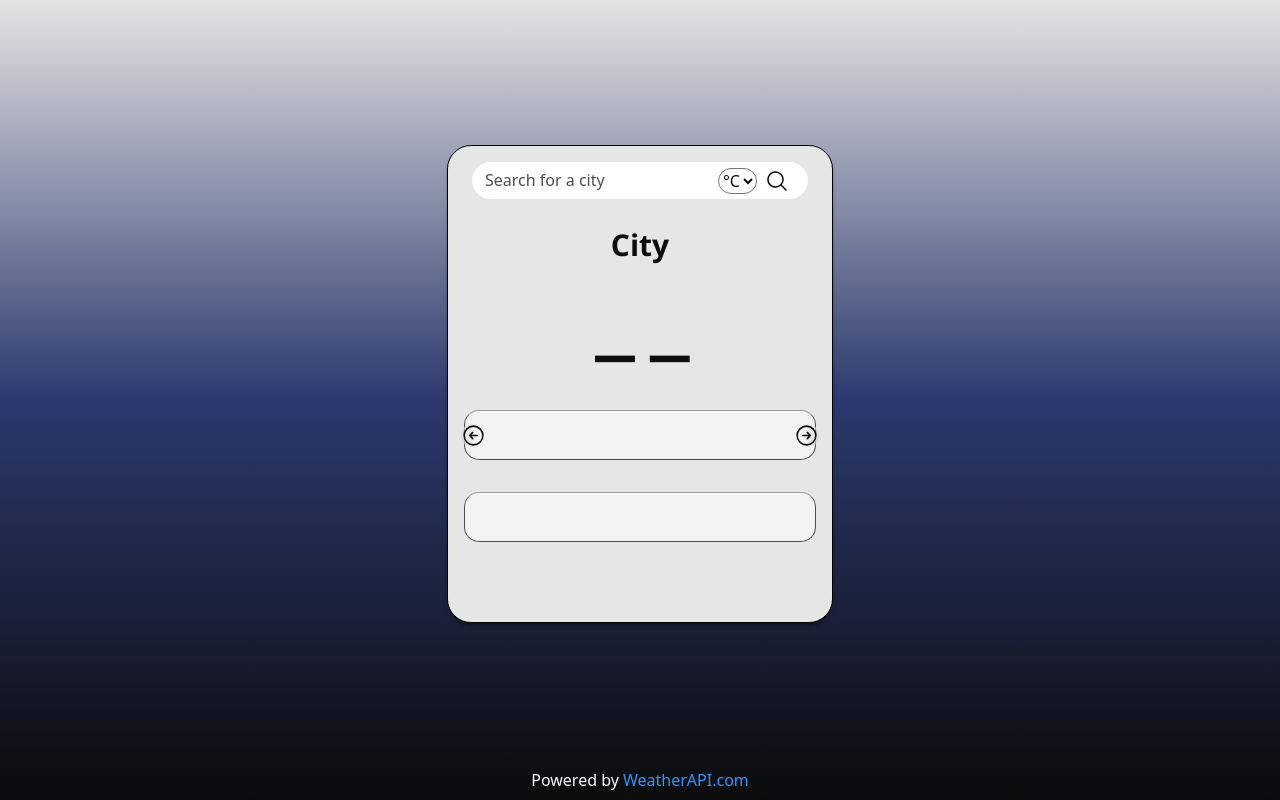
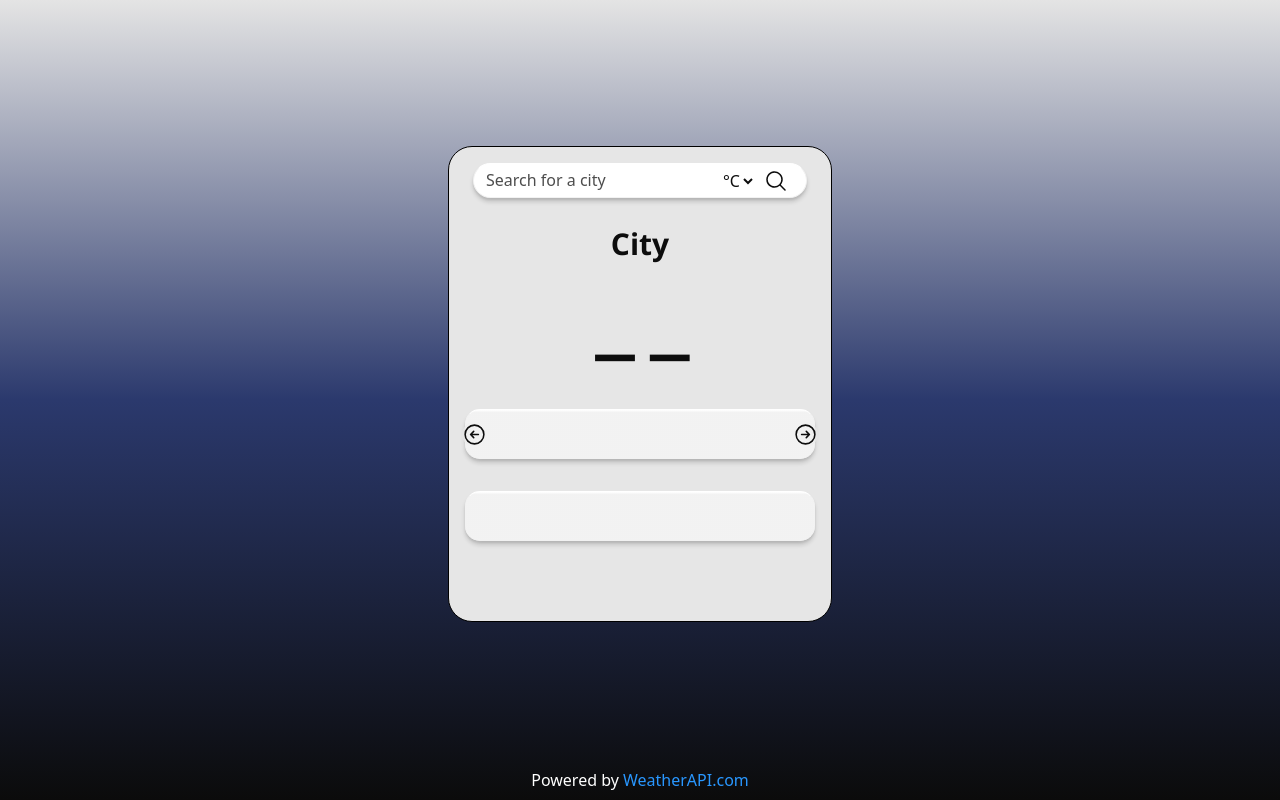
Before and after one commit to gyonshayel/weather-app, a website built with Vite: page index.html in a window 1280 px wide. Built offline with nearby package versions, Linux system fonts and the light colour scheme; a web font is replaced by a local one.

Commit message:
Add more styling

```diff
--- a/scripts/renderHourlyForecastData.js
+++ b/scripts/renderHourlyForecastData.js
@@ -11,14 +11,14 @@ export function renderHourlyForecastData(arrDays, unit) {
   const currentDate = new Date();
   const currentHour = currentDate.getHours();
 
-  // today's hours and tomorrow's hours data
+  // Today's hours and tomorrow's hours data
   const todayHours = arrDays[0].hour;
   const tomorrowHours = arrDays[1]?.hour || [];
 
-  // combining both
+  // Combining both
   const allHours = [...todayHours, ...tomorrowHours];
 
-  // getting only the next 24 hours from NOW
+  // Getting only the next 24 hours from NOW
   const cutOff = new Date(currentDate.getTime() + 1000 * 60 * 60 * 24);
   const next24Hours = allHours.filter((h) => {
     const hour = new Date(h.time);
--- a/scripts/utils/formatDate.js
+++ b/scripts/utils/formatDate.js
@@ -11,6 +11,6 @@ export function formatDate(date) {
     return "Today";
   }
 
-  // Otherwise, return weekday name, e.g., "Tuesday"
+  // Else return weekday name
   return forecastDate.toLocaleDateString(undefined, { weekday: "long" });
 }
--- a/scripts/uvIndex.js
+++ b/scripts/uvIndex.js
@@ -1,7 +1,6 @@
 import { renderComponent } from "./renderComponent";
 
 export function uvIndex(uv) {
-  console.log(uv);
   renderComponent("uv-index", "UV-Index", uv);
 
   const uvComponent = document.querySelector(".uv-index");
--- a/styles/components/components.css
+++ b/styles/components/components.css
@@ -16,6 +16,7 @@ component-card {
   border: 1px solid var(--color-border);
   border-top-color: var(--color-border-highlight);
   border-radius: 15px;
+  box-shadow: var(--shadow);
 }
 
 .component {
--- a/styles/components/future-forecast.css
+++ b/styles/components/future-forecast.css
@@ -3,6 +3,7 @@
   border: 1px solid var(--color-border);
   border-top-color: var(--color-border-highlight);
   border-radius: 15px;
+  box-shadow: var(--shadow);
 }
 
 .future-forecast__title {
@@ -16,8 +17,6 @@
 .future-forecast__data {
   padding: 0.5em 0.5em;
   font-family: var(--font-family-text);
-  /* background-color: var(--color-top);
-  border-radius: 15px; */
 }
 
 .future-forecast__data hr {
--- a/styles/components/header.css
+++ b/styles/components/header.css
@@ -7,7 +7,9 @@
   margin-bottom: 1rem;
   padding: 0.3rem 0.6rem;
   background-color: var(--color-top);
-  border: 1px solid var(--color-white);
+  border: 1px solid var(--color-border);
+  border-top-color: var(--color-border-highlight);
+  box-shadow: var(--shadow);
   border-radius: 9999px;
 }
 
@@ -39,6 +41,7 @@
   outline: none;
   background-color: transparent;
   color: var(--color-text);
+  border: none;
   border-radius: 9999px;
 }
 #unit option {
--- a/styles/components/hourly-forecast.css
+++ b/styles/components/hourly-forecast.css
@@ -3,6 +3,7 @@
   border: 1px solid var(--color-border);
   border-top-color: var(--color-border-highlight);
   border-radius: 15px;
+  box-shadow: var(--shadow);
 }
 
 .hourly-forecast__title {
@@ -21,9 +22,6 @@
   column-gap: 1.5rem;
   overflow-x: auto;
   padding: 0.5em 0.25em;
-  /* background-color: var(--color-top);
-  border: 1px solid var(--color-border);
-  border-radius: 15px; */
   scroll-behavior: smooth;
   scrollbar-width: none; /* Firefox */
 }
--- a/styles/style.css
+++ b/styles/style.css
@@ -6,15 +6,16 @@
   --color-bottom: hsl(0, 0%, 90%);
   --color-middle: hsl(0, 0%, 95%);
   --color-top: hsl(0, 0%, 100%);
-  --color-border: hsl(0, 0%, 30%);
-  --color-border-highlight: hsl(0, 0%, 60%);
 
+  --color-border: hsl(0, 0%, 95%);
+  --color-border-highlight: hsl(0, 0%, 100%);
   --gradient: linear-gradient(0deg, var(--color-middle) 95%, var(--color-top));
   --gradient-hover: linear-gradient(
     0deg,
     var(--color-middle),
     var(--color-top)
   );
+  --shadow: 0px 2px 2px hsla(0, 0%, 0%, 0.07), 0px 4px 4px hsla(0, 0%, 0%, 0.15);
 
   /* font colors */
   --color-text: hsl(0, 0%, 5%);
@@ -109,7 +110,6 @@ button {
     border: 1px solid black;
     border-radius: 1.5rem;
     overflow-y: scroll;
-    box-shadow: 0px 2px 2px oklch(0 0 0 / 0.2), 0px 4px 4px oklch(0 0 0 / 0.1);
     scrollbar-width: none; /* Firefox */
   }
 
@@ -126,6 +126,19 @@ button {
     --color-top: hsl(0, 0%, 10%);
     --color-general: hsl(0, 0%, 100%);
 
+    --color-border: hsl(0, 0%, 30%);
+    --color-border-highlight: hsl(0, 0%, 60%);
+    --gradient: linear-gradient(
+      0deg,
+      var(--color-middle) 95%,
+      var(--color-top)
+    );
+    --gradient-hover: linear-gradient(
+      0deg,
+      var(--color-middle),
+      var(--color-top)
+    );
+
     /* font colors */
     --color-text: hsl(0, 0%, 95%);
     --color-text-muted: hsl(0, 0%, 70%);
@@ -133,11 +146,4 @@ button {
     /* link colors */
     --color-link: rgb(41, 151, 255);
   }
-
-  @media (min-width: 640px) {
-    #weather-app {
-      box-shadow: 0px 4px 4px oklch(100% 0.00011 271.152 / 0.2),
-        0px 6px 6px oklch(100% 0.00011 271.152 / 0.1);
-    }
-  }
 }
```
